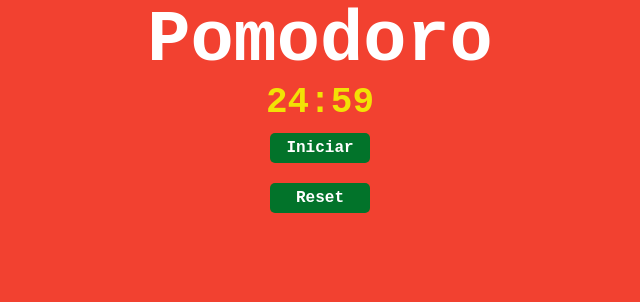
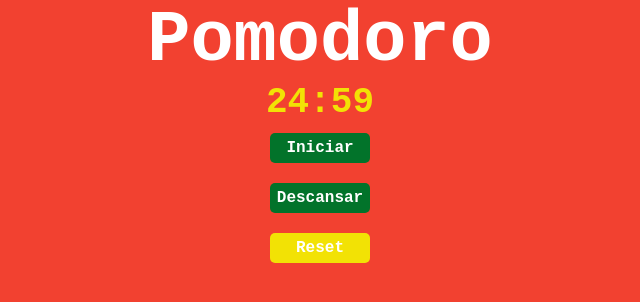
Before and after one commit to leonardomath/pomodoro-desktop-app, an Electron app: page index.html in a window 800 px wide. Shown: the whole page, without its empty margins (80-720 px from the left). Drawn offline with Linux system fonts and the light colour scheme.

Commit message:
funcionalidade de descanco adicionda

```diff
--- a/index.html
+++ b/index.html
@@ -7,12 +7,14 @@
 <h1>Pomodoro</h1>
 <h2 id="timerPomodoro">24:59</h2>
 <button id="bntPomodoro" onclick="startPomodoro()">Iniciar</button>
+<button id="rest5minutes" onclick="rest5minutes()">Descansar</button>
 <button id="btnReset" onclick="resetPomodoro()">Reset</button>
 
 <script>
   let timerMinute = 24
   let timerSeconds = 59
   let timerText = document.querySelector('#timerPomodoro')
+  let bntRest5Minutes = document.querySelector('#rest5minutes')
   let bntPomodoro = document.querySelector('#bntPomodoro')
   let interval;
 
@@ -22,6 +24,7 @@
     timerSeconds = 59
 
     bntPomodoro.disabled = true
+    bntRest5Minutes.disabled = true
 
     interval = setInterval(() => {
       timerSeconds -= 1
@@ -41,12 +44,36 @@
 
   function resetPomodoro() {
     bntPomodoro.disabled = false
+    bntRest5Minutes.disabled = false
     timerMinute = 24
     timerSeconds = 59
     timerText.innerHTML = timerMinute + ':' + timerSeconds
     clearInterval(interval)
   }
 
+  function rest5minutes() {
+    bntPomodoro.disabled = true
+    bntRest5Minutes.disabled = true
+    timerMinute = 4
+    timerSeconds = 59
+    timerText.innerHTML = timerMinute + ':' + timerSeconds
+
+    interval = setInterval(() => {
+      timerSeconds -= 1
+      timerText.innerHTML = timerMinute + ':' + timerSeconds
+      if(timerSeconds < 1) {
+        timerSeconds = 59
+        timerMinute -= 1
+      }
+      if(timerMinute === -1) {
+        let myNotification = new Notification('Descanso Finalizado!', {
+          body: 'Tempo: 5 min'
+        })
+        clearInterval(interval)
+      }
+    },1000)
+  }
+
 </script>
 </body>
 </html>
--- a/style.css
+++ b/style.css
@@ -46,3 +46,10 @@ button {
 button:hover {
   background: rgb(1, 65, 23);
 }
+
+#btnReset {
+  background: #F2E205;
+}
+#btnReset:hover {
+  background: rgb(158, 148, 4);
+}
```
